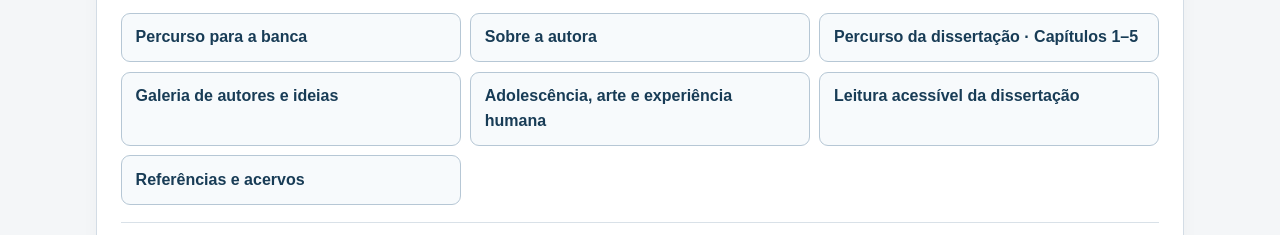
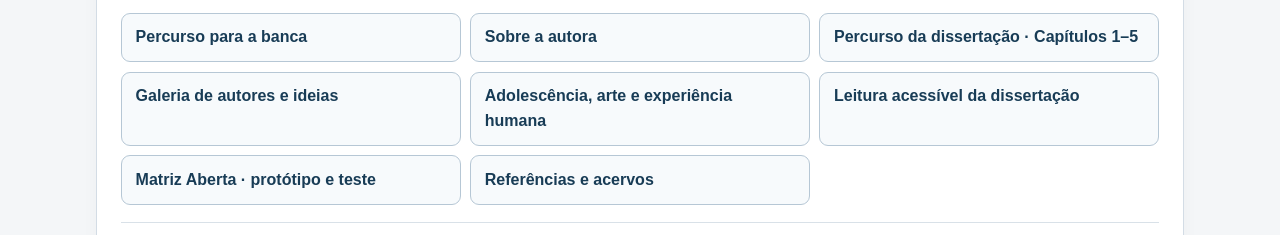
Before and after one commit to tayxaa-boop/guia-visual-dissertacao, a plain HTML site: page index.html in a window 1280 px wide. Shown: the part 519-754 px from the top of the page. Drawn offline with Linux system fonts and the light colour scheme.

Commit message:
Adiciona aba Matriz Aberta à navegação do Guia Visual

```diff
--- a/index.html
+++ b/index.html
@@ -169,6 +169,7 @@ footer { padding:1.5rem; font-size:.9rem; text-align:center; color:var(--sub); }
   <a href="#galeria" data-tx="menuGallery">Galeria de autores e ideias</a>
   <a href="#arte" data-tx="menuArt">Adolescência, arte e experiência humana</a>
   <a href="#leitor" data-tx="menuAccess">Leitura acessível da dissertação</a>
+  <a href="matriz-aberta.html" lang="pt-BR">Matriz Aberta · protótipo e teste</a>
   <a href="#fontes" data-tx="menuRefs">Referências e acervos</a>
  </div>
  <div class="language-tool">
```
